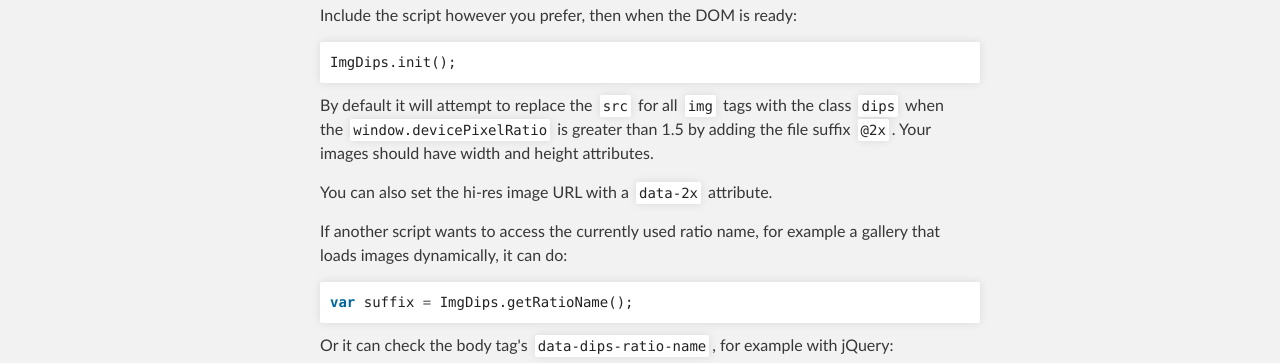
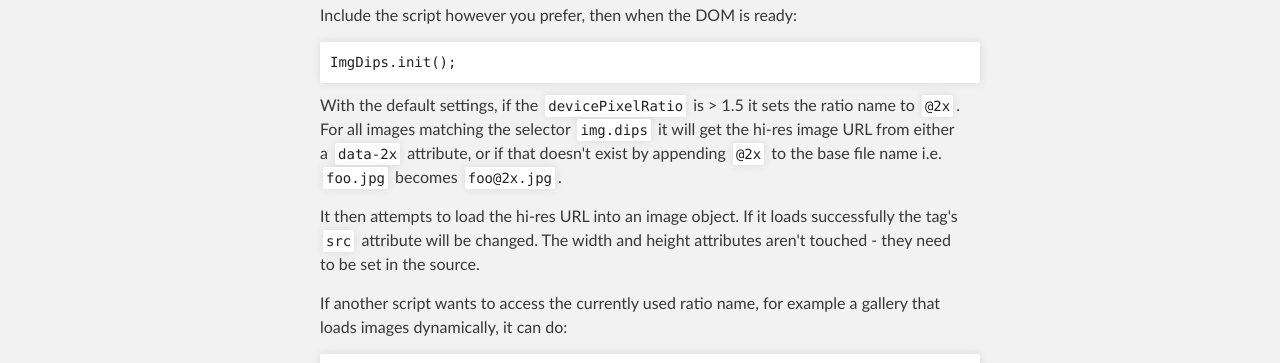
Before and after one commit to paulwib/imgdips.js, a plain HTML site: page index.html in a window 1280 px wide. Shown: the part 410-773 px from the top of the page. Drawn offline with Linux system fonts and the light colour scheme.

Commit message:
Update usage section

```diff
--- a/index.html
+++ b/index.html
@@ -45,12 +45,16 @@ normalized to a ratio name which is used as a file suffix or <code>data-*</code>
 <div class="highlight"><pre><span class="nx">ImgDips</span><span class="p">.</span><span class="nx">init</span><span class="p">();</span>
 </pre></div>
 
-<p>By default it will attempt to replace the <code>src</code> for all <code>img</code> tags with the
-class <code>dips</code> when the <code>window.devicePixelRatio</code> is greater than 1.5 by adding
-the file suffix <code>@2x</code>. Your images should have width and height attributes.</p>
+<p>With the default settings, if the <code>devicePixelRatio</code> is &gt; 1.5
+it sets the ratio name to <code>@2x</code>.  For all images matching the
+selector <code>img.dips</code> it will get the hi-res image URL from either a
+<code>data-2x</code> attribute, or if that doesn't exist by appending
+<code>@2x</code> to the base file name i.e. <code>foo.jpg</code> becomes
+<code>foo@2x.jpg</code>.</p>
 
-<p>You can also set the hi-res image URL with a <code>data-2x</code> attribute.</p>
-
+<p>It then attempts to load the hi-res URL into an image object. If it loads
+successfully the tag's <code>src</code> attribute will be changed. The width and height
+attributes aren't touched - they need to be set in the source.</p>
 <p>If another script wants to access the currently used ratio name, for example
 a gallery that loads images dynamically, it can do:</p>
 
```
